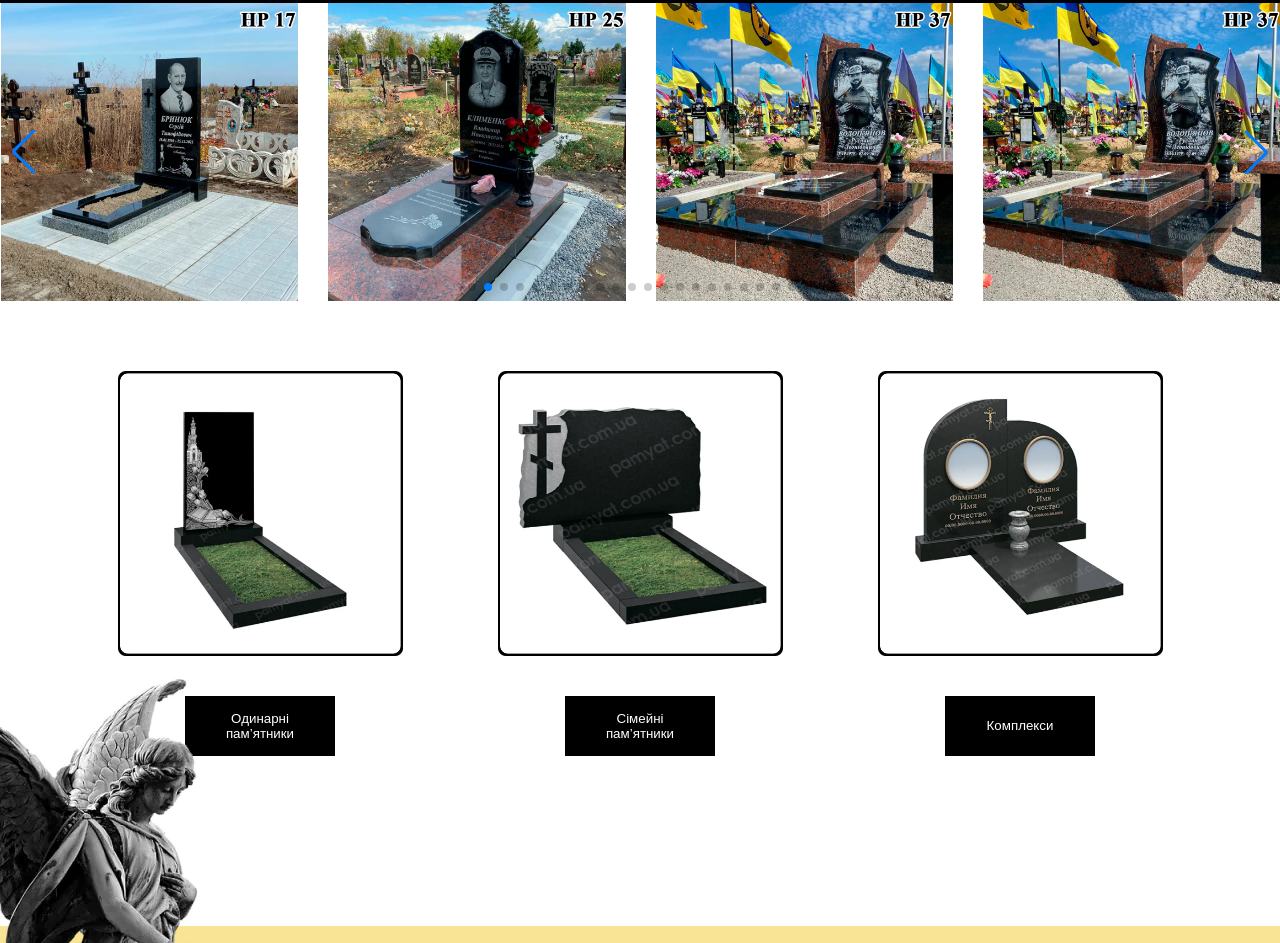
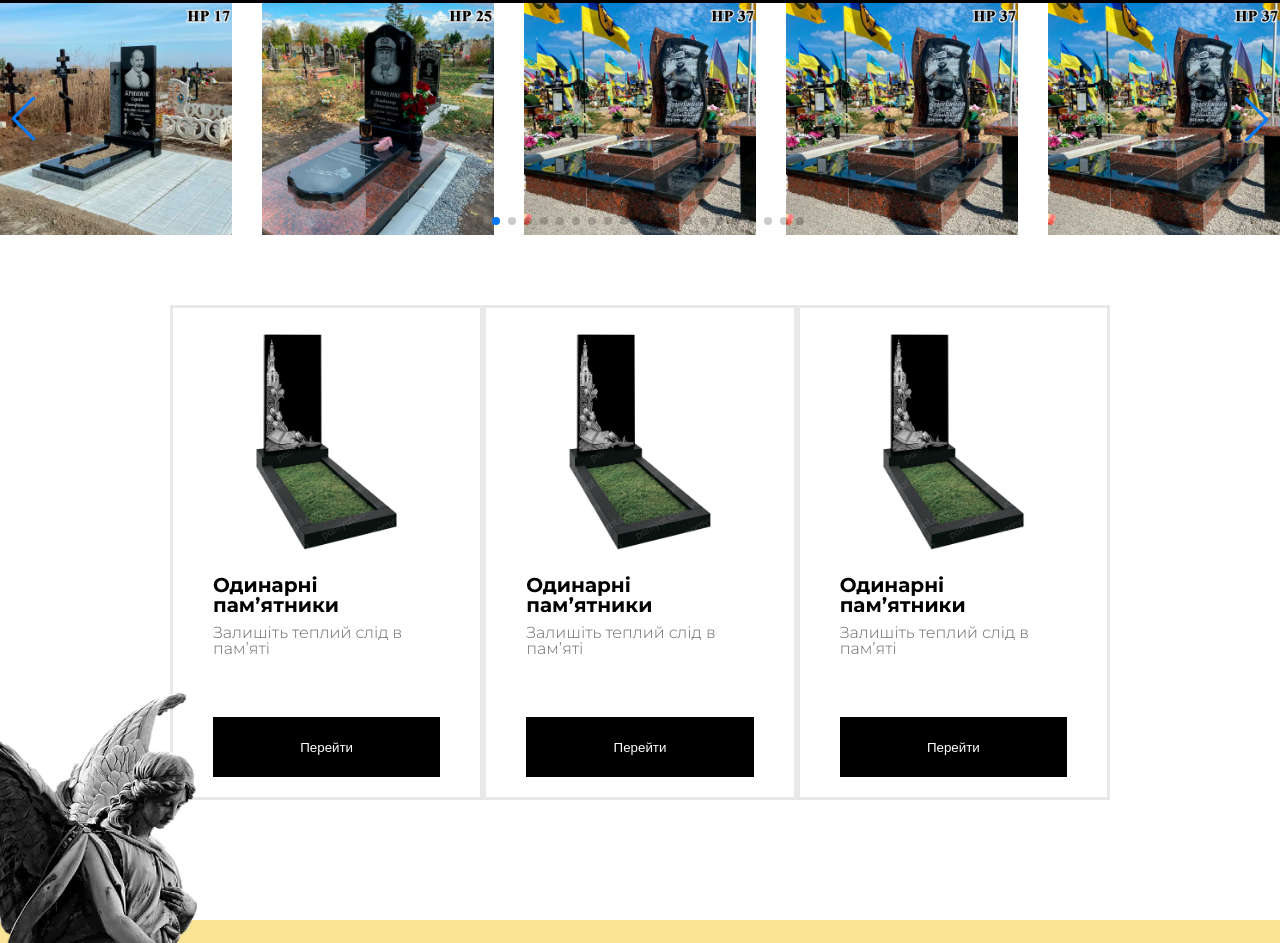
Before and after one commit to vladislav2251/memory, a plain HTML site: page index.html in a window 1280 px wide. Shown: the part 354-1297 px from the top of the page. Drawn offline with nearby package versions, Linux system fonts and the light colour scheme.

Commit message:
fix_index-page(v2)

```diff
--- a/assets/styles/style.css
+++ b/assets/styles/style.css
@@ -187,8 +187,6 @@ a {
     padding: 30px 10px 10px 10px;
 }
 
-
-
 .header-search {
     width: 100%;
     justify-content: center;
@@ -295,6 +293,58 @@ swiper-slide img {
 
 /* CATEGORIES */
 
+/* v2 */
+
+.category-card {
+    display: grid;
+    place-items: center;
+    grid-template-columns: repeat(3, 1fr);
+    margin: auto;
+    margin-top: 50px;
+}
+
+
+.card {
+    padding: 20px 40px;
+    border: solid #00000017;
+    max-width: 250px;
+    display: grid;
+    transition: all 0.5s;
+    gap: 20px;
+}
+
+.card-img {
+    width: 100%;
+}
+
+.card:hover {
+    border: solid #000000b4;
+}
+
+.card-label {
+    display: grid;
+    gap: 10px;
+}
+
+.card-title {
+    font-size: 20px;
+    font-weight: 700;
+    font-family: "Montserrat", serif;
+}
+
+.card-description {
+    font-size: 16px;
+    font-weight: 300;
+    font-family: "Montserrat", serif;
+    color: dimgray;
+}
+
+.card-btn {
+    width: 100%;
+}
+
+
+/* v1 */
 .hero-ritual {
     display: grid;
     grid-template-columns: repeat(2, 1fr);
@@ -355,6 +405,7 @@ button:hover {
 .hero-info {
     background: #F9E495;
     margin-top: 100px;
+    padding:60px 170px 150px 170px;
 }
 
 @media screen and (max-width: 768px) {
@@ -395,6 +446,7 @@ button:hover {
     font-size: 21px;
     font-weight: 400;
     margin: auto;
+    line-height:30px;
     text-align: center;
 }
 
@@ -406,11 +458,11 @@ button:hover {
 
 
 .hero-features {
-    align-items: center;
     display: grid;
     grid-template-columns: repeat(3, 1fr);
     place-items: center;
     margin: auto;
+    align-items: center;
     margin-top: 100px;
 }
 
@@ -423,8 +475,7 @@ button:hover {
 }
 
 .feature {
-    max-width: 280px;
-    height: 100%;
+    width: 350px;
     display: grid;
     gap: 20px;
 }
@@ -443,9 +494,9 @@ button:hover {
 
 
 .feature-description {
-    font-size: 22px;
+    font-size: 17px;
     font-weight: 300;
-
+    line-height:30px;
 }
 
 .container-angel{
@@ -454,7 +505,7 @@ button:hover {
 
 .feature-angel {
     position: absolute;
-    top: -270px;
+    top: -290px;
     left: -330px;
     height: auto;
 }
@@ -473,6 +524,7 @@ button:hover {
 
 .about {
     margin: auto;
+    padding: 50px 170px;
 }
 
 @media screen and (max-width: 1024px) {
@@ -490,7 +542,7 @@ button:hover {
 @media screen and (max-width: 1024px) {
     .about-image {
         width: 90vw;
-
+        float: none;
     }
 }
 
@@ -500,11 +552,13 @@ button:hover {
 }
 
 .about-description {
-    font-size: 22px;
+    font-size: 18px;
     font-weight: 300;
     margin-top: 25px;
     margin-bottom: 25px;
+    line-height:40px;
 }
+
 
 .about-title {
     font-size: 20px;
@@ -519,9 +573,9 @@ button:hover {
     background: #F9E495;
     display: grid;
     grid-template-columns: repeat(4, 1fr);
-    place-items: center;
     margin: auto;
-    align-items: center;
+    height: fit-content;
+    padding: 50px 170px;
 }
 
 @media screen and (max-width: 1024px) {
@@ -534,7 +588,7 @@ button:hover {
 
 .footer-contacts {
     display: grid;
-    gap: 20px;
+    gap: 40px;
 }
 
 @media screen and (max-width: 1024px) {
@@ -546,24 +600,24 @@ button:hover {
 
 .contacts-label {
     font-size: 20px;
-    font-weight: 700;
+    font-weight: 800;
 }
 
 .contacts-location {
     font-size: 22px;
-    font-weight: 700;
+    font-weight: 800;
+    line-height:40px;
 }
 
 .contacts-phoner {
     font-size: 24px;
-    font-weight: 700;
+    font-weight: 800;
     display: grid;
-    gap: 10px;
+    gap: 15px;
 }
 
 .footer-links {
     display: grid;
-    gap: 15px;
     text-align: center;
     font-weight: 300;
 }
@@ -575,7 +629,6 @@ button:hover {
 
 .footer-info {
     display: grid;
-    gap: 20px;
     text-align: end;
 }
 
@@ -587,7 +640,7 @@ button:hover {
 
 .footer-schedule{
     font-size: 28px;
-    font-weight: 700;
+    font-weight: 800;
 }
 
 .schedule-description {
--- a/index.html
+++ b/index.html
@@ -54,7 +54,7 @@
             <!-- slider -->
             <div>
                 <swiper-container  class="mySwiper" navigation="true" pagination="true" keyboard="true" mousewheel="true"
-            css-mode="true" space-between="30" slides-per-view="4" autoplay="true" delay="2000">
+            css-mode="true" space-between="30" slides-per-view="5" autoplay="true" delay="2000">
             <swiper-slide><img src="./assets/public/img/slider.webp" alt="slider"></swiper-slide>
             <swiper-slide><img src="./assets/public/img/slider2.webp" alt="slider"></swiper-slide>
             <swiper-slide><img src="./assets/public/img/slider3.webp" alt="slider"></swiper-slide>
@@ -83,20 +83,36 @@
             </swiper-container>
             </div>
             <!-- categories -->
-            <div class="container hero-categories">
-                <div class="category">
-                    <img class="category-img" src="/assets/public/img/1pam.webp" alt="1pam">
+            <div class="container category-card">
+                <div class="card">
+                    <img class="card-img" src="/assets/public/img/1pam(2).webp" alt="1pam">
+                    <div class="card-label">
+                        <h2 class="card-title">Одинарні памʼятники</h2>
+                        <p class="card-description">Залишіть теплий слід в памʼяті</p>
+                    </div>
                     <a href="/pages/Odynarni-z-oformlenyzm.html">
-                        <button class="category-btn" type="button">Одинарні памʼятники</button>
+                        <button class="card-btn" type="button">Перейти</button>
                     </a>
                 </div>
-                <div class="category">
-                    <img class="category-img" src="/assets/public/img/sim.webp" alt="sim">
-                    <button class="category-btn" type="button">Сімейні памʼятники</button>
+                <div class="card">
+                    <img class="card-img" src="/assets/public/img/1pam(2).webp" alt="1pam">
+                    <div class="card-label">
+                        <h2 class="card-title">Одинарні памʼятники</h2>
+                        <p class="card-description">Залишіть теплий слід в памʼяті</p>
+                    </div>
+                    <a href="/pages/Odynarni-z-oformlenyzm.html">
+                        <button class="card-btn" type="button">Перейти</button>
+                    </a>
                 </div>
-                <div class="category">
-                    <img class="category-img" src="/assets/public/img/complex.webp" alt="complex">
-                    <button class="category-btn" type="button">Комплекси</button>
+                <div class="card">
+                    <img class="card-img" src="/assets/public/img/1pam(2).webp" alt="1pam">
+                    <div class="card-label">
+                        <h2 class="card-title">Одинарні памʼятники</h2>
+                        <p class="card-description">Залишіть теплий слід в памʼяті</p>
+                    </div>
+                    <a href="/pages/Odynarni-z-oformlenyzm.html">
+                        <button class="card-btn" type="button">Перейти</button>
+                    </a>
                 </div>
             </div>
     </section>
```
